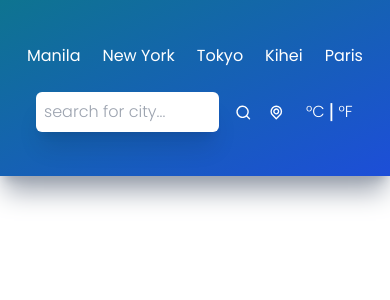
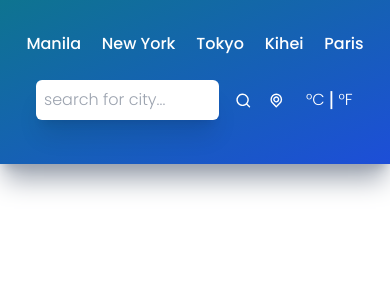
Before and after one commit to friedchxaddict/weather-app, a React (Create React App) app: page / in a window 390 px wide. Shown: the top 300 px of the page. Built offline with nearby package versions, Linux system fonts and the light colour scheme; no server answers.

Commit message:
shorten top buttons mt

```diff
--- a/src/components/TopButtons.jsx
+++ b/src/components/TopButtons.jsx
@@ -25,11 +25,11 @@ function TopButtons({ setQuery }) {
   ];
 
   return (
-    <div className="flex items-center justify-around my-6">
+    <div className="flex items-center justify-around mt-3 mb-6 md:mt-6">
       {cities.map((city) => (
         <button
           key={city.id}
-          className="text-white text-base md:text-lg font-base md:font-medium"
+          className="text-white text-base md:text-lg font-medium"
           onClick={() => setQuery({ q: city.title })}>
           {city.title}
         </button>
```
